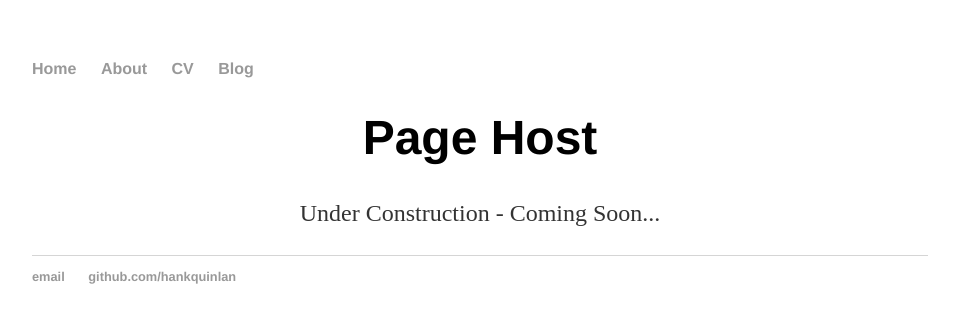
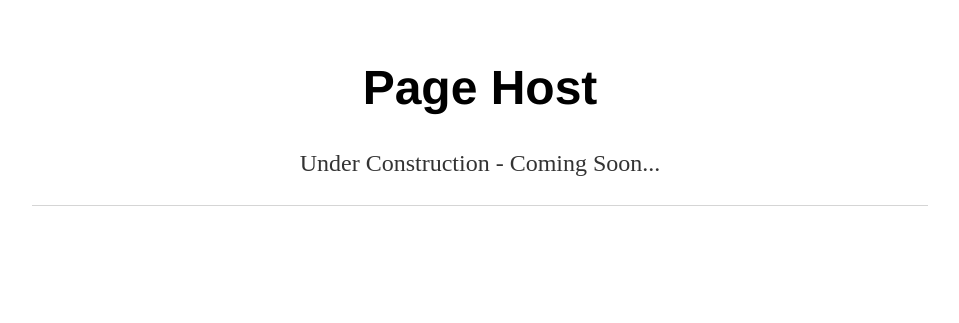
Before and after one commit to mosee101/mosee101.github.io, a Jekyll site: the page built from index.html, in a window 1280 px wide. Shown: the top 323 px of the page, without its empty margins (160-1119 px from the left). Built offline with Jekyll 4.4.1, drawn with Linux system fonts in a browser that asks for light colours.

Commit message:
Update default.html

```diff
--- a/_layouts/default.html
+++ b/_layouts/default.html
@@ -6,14 +6,6 @@
 			<link rel="stylesheet" type="text/css" href="/css/main.css">
 		</head>
 		<body>
-			<nav>
-	    		<ul>
-	        		<li><a href="/">Home</a></li>
-		        	<li><a href="/about">About</a></li>
-	        		<li><a href="/cv">CV</a></li>
-	        		<li><a href="/blog">Blog</a></li>
-	    		</ul>
-			</nav>
 			<div class="container">
 
 			{{ content }}
@@ -21,9 +13,7 @@
 			</div><!-- /.container -->
 			<footer>
 	    		<ul>
-	        		<li><a href="mailto:hankquinlanhub@gmail.com">email</a></li>
-	        		<li><a href="https://github.com/hankquinlan">github.com/hankquinlan</a></li>
-				</ul>
+			</ul>
 			</footer>
 		</body>
 	</html>
```
